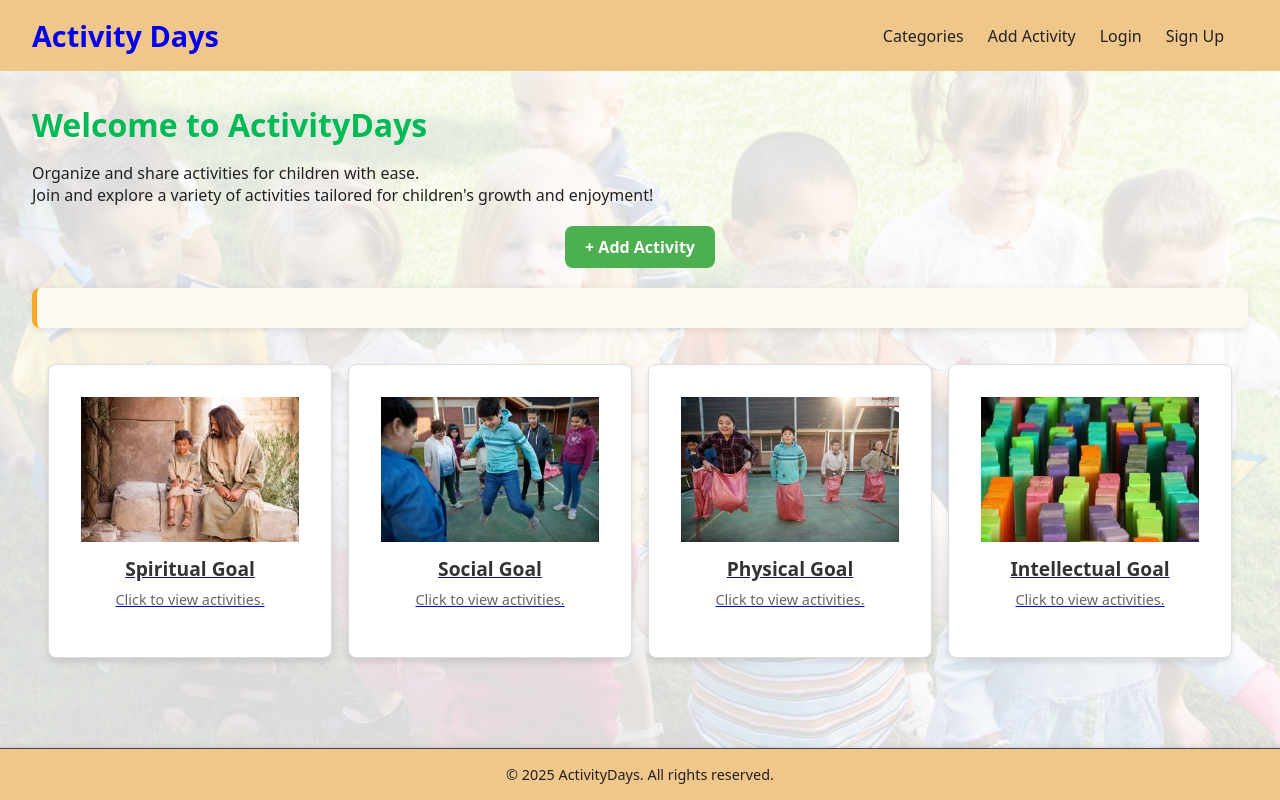
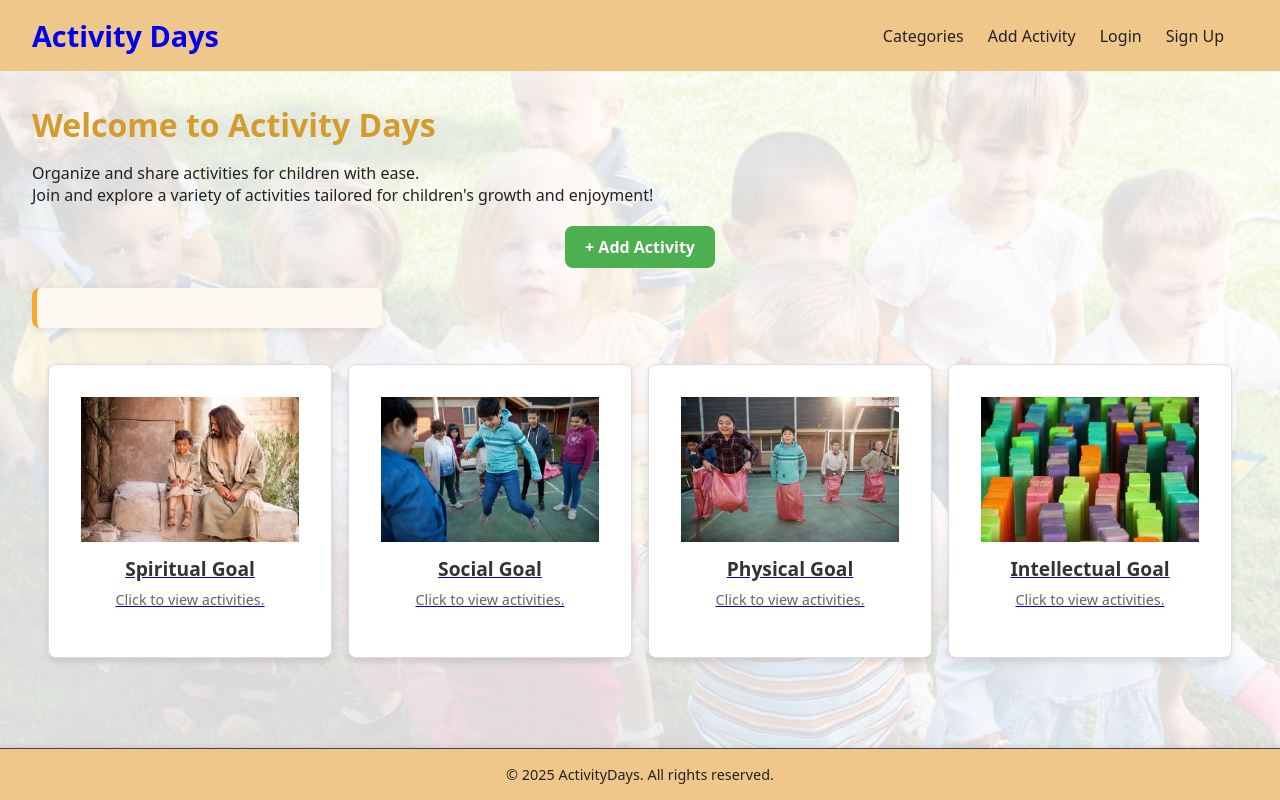
Before and after one commit to juliwhite/ActivityDays, a website built with Vite: page frontend/index.html in a window 1280 px wide. Built offline with nearby package versions, Linux system fonts and the light colour scheme; no server answers.

Commit message:
fix style

```diff
--- a/frontend/css/style.css
+++ b/frontend/css/style.css
@@ -75,7 +75,7 @@ header .logo {
 
 h1{
     margin-bottom:1rem;
-    color:#0b5;
+    color: #d49c2c;
 }
 
 form{
@@ -101,7 +101,7 @@ button{
     padding:.6rem 1rem;
     border-radius:6px;
     border:none;
-    background:#0b5;
+    background: #d49c2c;
     color:white;
     cursor:pointer
 }
@@ -463,6 +463,7 @@ footer{
 
 /* Recent Activity Section */
 .upcoming-activity {
+    max-width: 350px;
     background: #fef9f0;
     border-left: 5px solid #f9a825;
     padding: 20px;
--- a/frontend/index.html
+++ b/frontend/index.html
@@ -11,7 +11,7 @@
     <div id="header"></div>
     <main>
       <div class="container">
-        <h1>Welcome to ActivityDays</h1>
+        <h1>Welcome to Activity Days</h1>
         <p>Organize and share activities for children with ease.</p>
           <p>Join and explore a variety of activities tailored for children's growth and enjoyment!</p>
           <div class="add-activity-container">
--- a/frontend/js/main.js
+++ b/frontend/js/main.js
@@ -140,8 +140,8 @@ async function loadUpcomingActivity() {
 
     // Display upcoming activity with full styled card
     upcomingEl.innerHTML = `
-      <h2>Upcoming Activity</h2>
       <div class="activity-details">
+        <h2>Upcoming Activity</h2>
         <p><strong>${activity.name}</strong></p>
         <p>${activity.location}</p>
         <span class="date-highlight">${formattedDate}</span>
```
Lines whose indentation alone changed are shown as unchanged.
